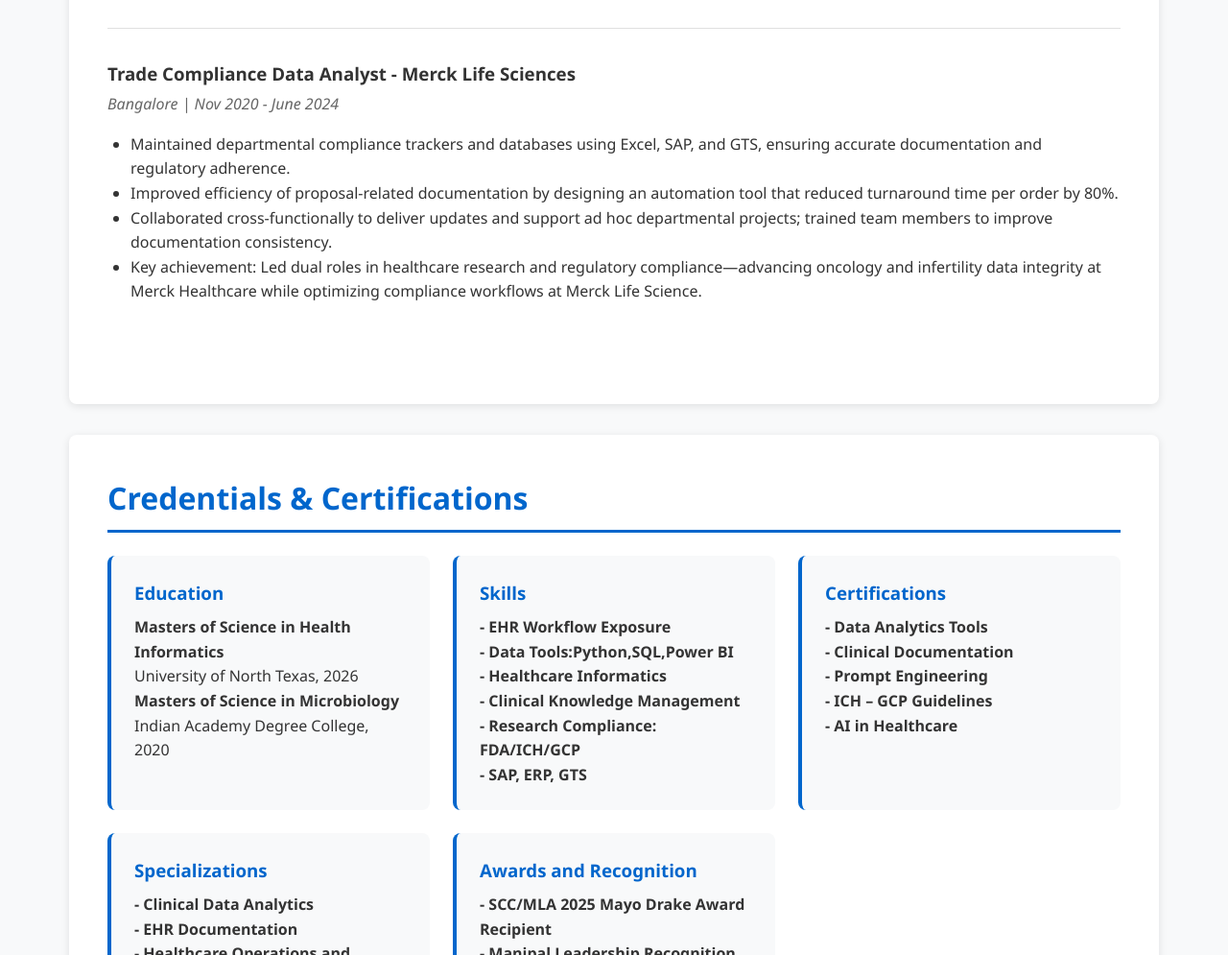
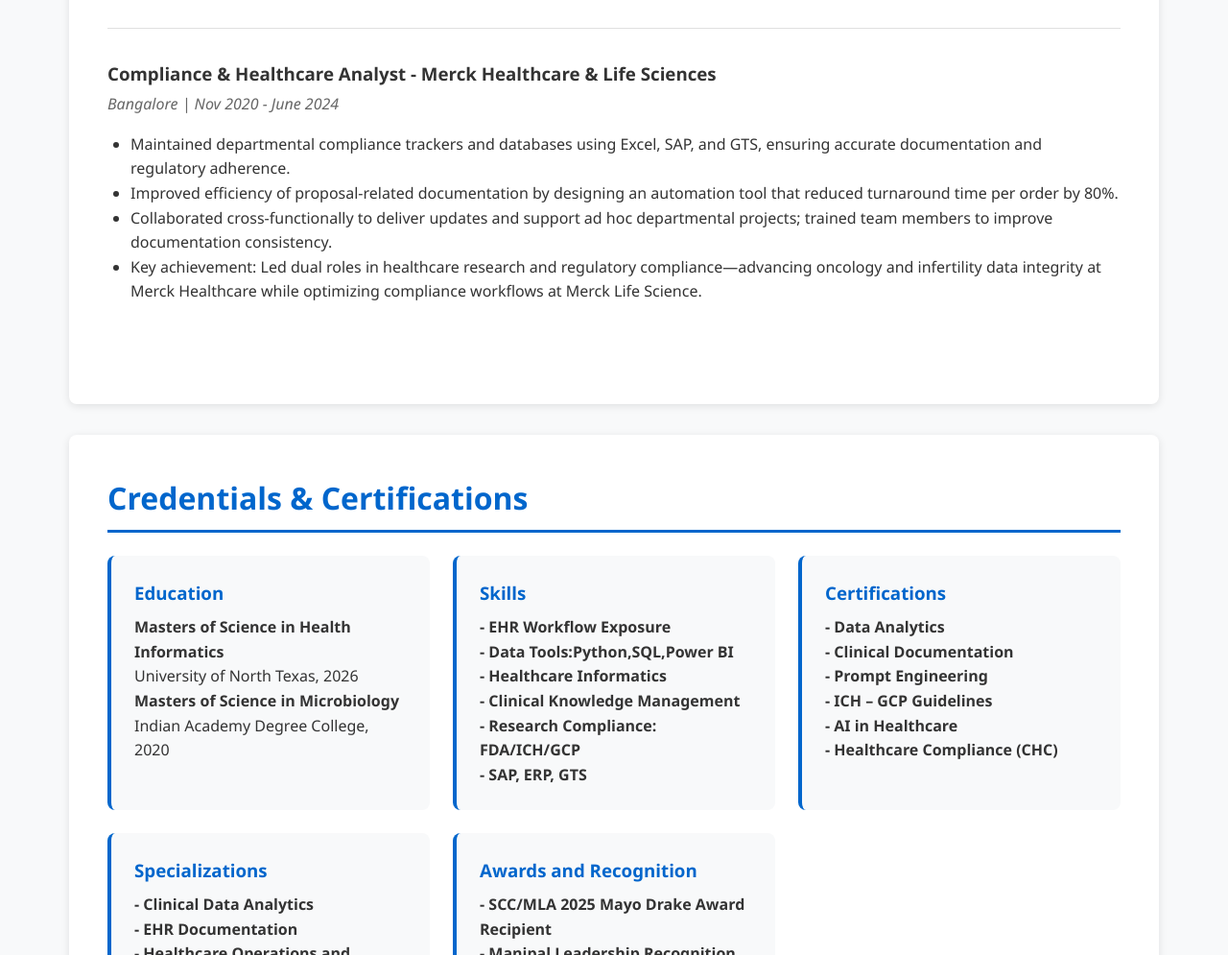
Before and after one commit to NShivas697/General-Healthcare-Portfolio, a plain HTML site: page index.html in a window 1280 px wide. Shown: the part 1752-2747 px from the top of the page at 96% size. Drawn offline with Linux system fonts and the light colour scheme.

Commit message:
Update index.html

```diff
--- a/index.html
+++ b/index.html
@@ -349,7 +349,7 @@
             </div>
 
             <div class="experience-item">
-                <h3>Trade Compliance Data Analyst - Merck Life Sciences</h3>
+                <h3>Compliance & Healthcare Analyst - Merck Healthcare & Life Sciences</h3>
                 <p class="experience-meta">Bangalore | Nov 2020 - June 2024</p>
                 <ul style="margin-left: 1.5rem; margin-top: 0.5rem;">
                     <li>Maintained departmental compliance trackers and databases using Excel, SAP, and GTS, ensuring accurate documentation and regulatory adherence.</li>
@@ -381,11 +381,12 @@
                 </div>
                 <div class="credential-card">
                     <h3>Certifications</h3>
-                    <p><strong> - Data Analytics Tools</strong></p>
+                    <p><strong> - Data Analytics</strong></p>
                     <p><strong> - Clinical Documentation</strong></p>
                     <p><strong> - Prompt Engineering</strong></p>
                     <p><strong> - ICH – GCP Guidelines</strong></p>
                     <p><strong> - AI in Healthcare</strong></p>
+                    <p><strong> - Healthcare Compliance (CHC)</strong></p>
                 </div>
                 <div class="credential-card">
                     <h3>Specializations</h3>
```
